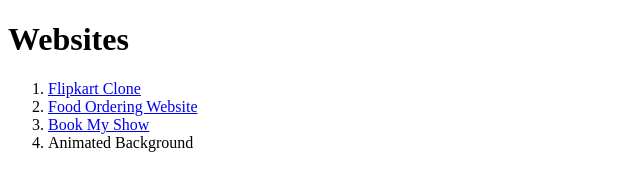
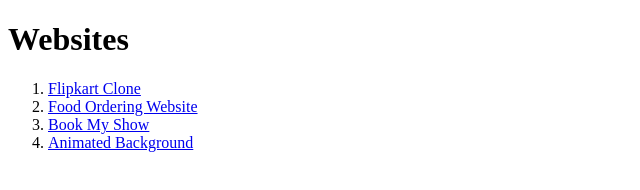
Before and after one commit to R0HAN44/Javascript-Projects, a plain HTML site: page index.html in a window 1280 px wide. Shown: the whole page, without its empty margins (0-640 px from the left). Drawn offline with Linux system fonts and the light colour scheme.

Commit message:
Update index.html

```diff
--- a/index.html
+++ b/index.html
@@ -15,8 +15,8 @@
       <li><a href="./HTML CSS/Flipkart/index.html" target="_blank">Flipkart Clone</a> </li>
       <li><a href="./HTML CSS/Food Ordering/index.html" target="_blank"> Food Ordering Website</a> </li>
       <li><a href="./HTML CSS/Book My Show/index.html" target="_blank">Book My Show</a> </li>
-      <li a href="./HTML CSS/Animated Background/index.html" target="_blank">Animated Background</li>
-      </ul>
+      <li><a href="./HTML CSS/Animated Background/index.html" target="_blank">Animated Background</a></li>
+    </ol>
   </nav>
 </body>
 
```
